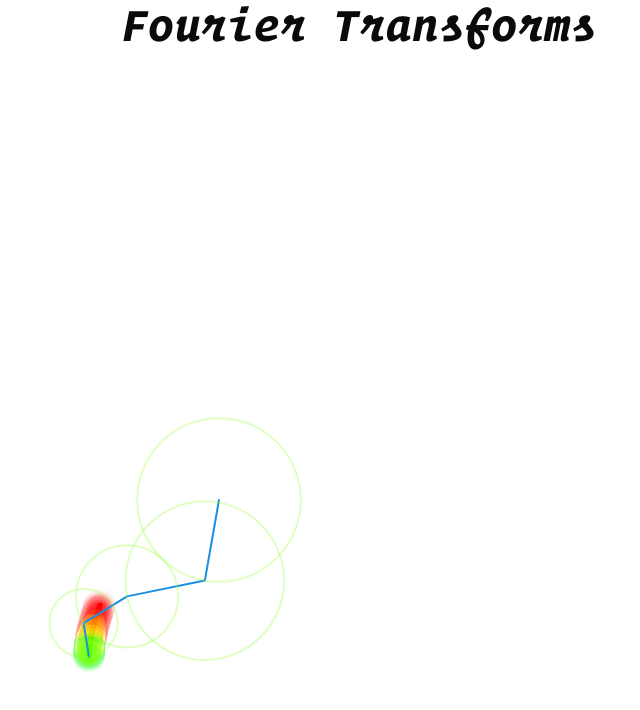
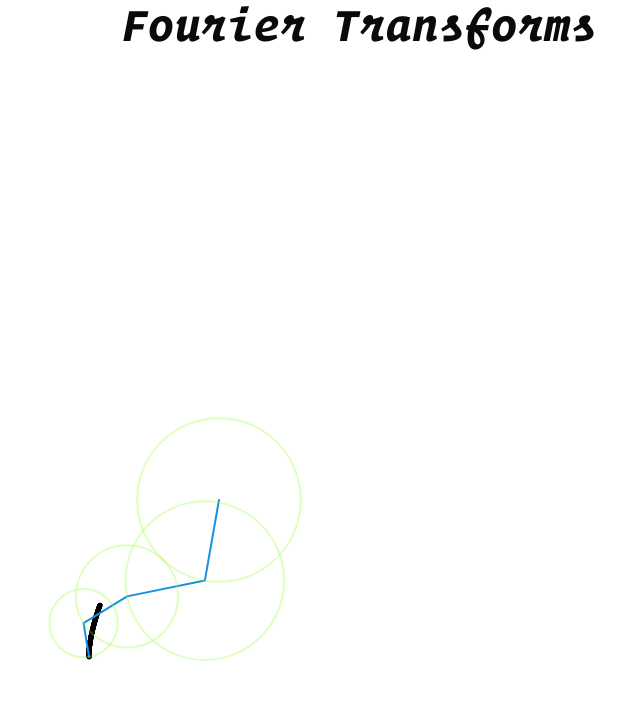
Before and after one commit to 4oeuhtns/fouriertransform, a Next.js app: page /test in a window 1280 px wide. Shown: the top 710 px of the page, without its empty margins (281-921 px from the left). Built offline with nearby package versions, Linux system fonts and the light colour scheme.

Commit message:
made colour and glow variables

```diff
--- a/components/epicycle.jsx
+++ b/components/epicycle.jsx
@@ -3,7 +3,7 @@ import { solver } from "@/components/algorithm";
 import Canvas from "@/components/canvas";
 import { useRef, useEffect } from "react";
 
-export default function Epicycle({ points, speed, ...props }) {
+export default function Epicycle({ points, speed, colour, glow, ...props }) {
   console.log(points);
   let circles = solver(points);
 
@@ -105,22 +105,27 @@ export default function Epicycle({ points, speed, ...props }) {
       shouldClearPath.current = false;
     }
 
-    // ctx.fillStyle = "rgba(12, 22, 24, 0.005)";
-    // ctx.fillRect(
-    //   -ctx.canvas.width / 2,
-    //   -ctx.canvas.height / 2,
-    //   ctx.canvas.width,
-    //   ctx.canvas.height
-    // );
-
     ctx.lineCap = "round";
     ctx.lineJoin = "round";
     ctx.lineWidth = 5;
-    ctx.strokeStyle = `hsl(${hue.current}, 100%, 50%)`;
-    ctx.shadowColor = `hsl(${hue.current}, 100%, 50%, 0.75)`;
-    ctx.shadowBlur = 15;
-    ctx.shadowOffsetX = 0;
-    ctx.shadowOffsetY = 0;
+    if (colour === "rainbow") {
+      ctx.strokeStyle = `hsl(${hue.current}, 100%, 50%)`;
+    } else {
+      ctx.strokeStyle = colour;
+    }
+
+    if (glow) {
+      ctx.shadowBlur = 15;
+      ctx.shadowOffsetX = 0;
+      ctx.shadowOffsetY = 0;
+      if (colour === "rainbow") {
+        ctx.shadowColor = `hsl(${hue.current}, 100%, 50%, 0.75)`;
+      } else {
+        ctx.shadowColor = `${colour}75`;
+      }
+    }
+
+
 
     // Draw path between previous and current points
     ctx.beginPath();
```
